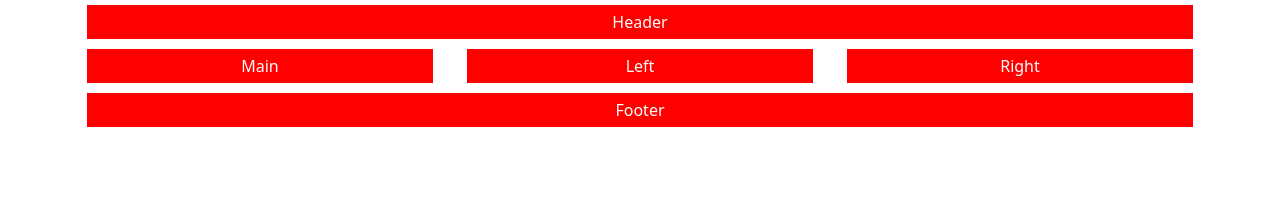
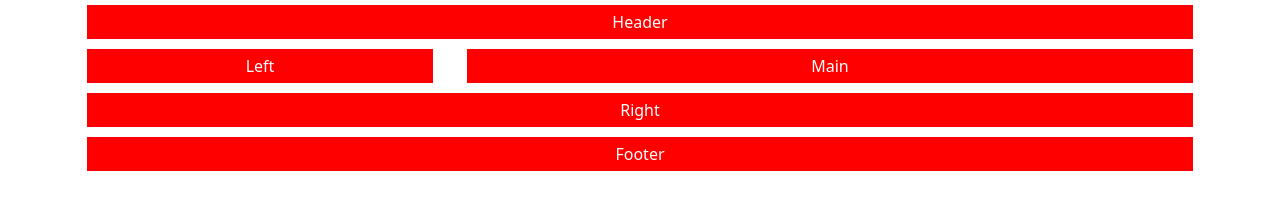
Before and after one commit to MrJim1231/home-work-14, a website: page index.html in a window 1280 px wide. Drawn offline with nearby package versions, Linux system fonts and the light colour scheme.

Commit message:
сделал медиа кверисы

```diff
--- a/index.html
+++ b/index.html
@@ -18,13 +18,13 @@
     </div>
 
     <div class="row">
-      <div class="col">
+      <div class="col-xxl-7 col-xl-8 col-lg-12">
         <span>Main</span>
       </div>
-      <div class="col">
+      <div class="col-xxl-3 col-xl-4 col-lg-6 order-xl-first">
         <span>Left</span>
       </div>
-      <div class="col">
+      <div class="col-xxl-2 col-xl-12 col-lg-6">
         <span>Right</span>
       </div>
     </div>
```
